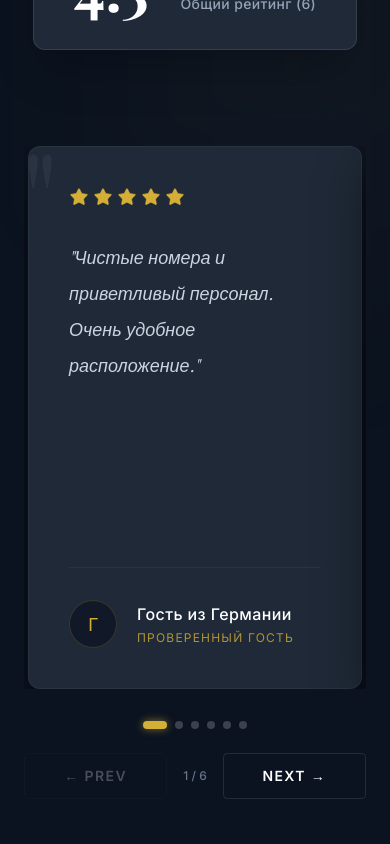
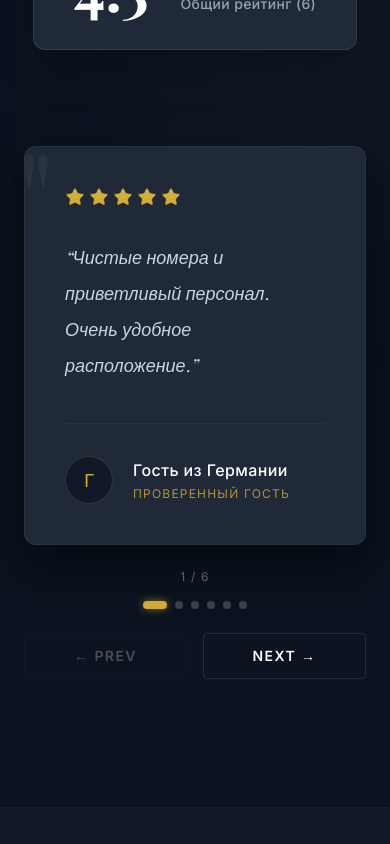
Before and after one commit to mirkomilablayev/afrosiyob-regency-hotel, a Next.js app: page / in a window 390 px wide. Shown: the part 6600-7444 px from the top of the page. Built offline with nearby package versions, Linux system fonts and the light colour scheme; a web font is replaced by a local one.

Commit message:
Fix mobile reviews: show one card at a time with Prev/Next buttons

```diff
--- a/src/components/Reviews.tsx
+++ b/src/components/Reviews.tsx
@@ -1,6 +1,6 @@
 'use client';
 
-import { useState, useRef } from 'react';
+import { useState } from 'react';
 import { Star, StarHalf } from 'lucide-react';
 import { useLanguage } from '@/context/LanguageContext';
 
@@ -14,7 +14,7 @@ function ReviewCard({ review, t }: { review: { id: number; text: string; author:
                 ))}
             </div>
             <p className="text-slate-300 text-lg leading-loose mb-10 italic relative z-10 font-serif flex-1">
-                "{review.text}"
+                &ldquo;{review.text}&rdquo;
             </p>
             <div className="flex items-center mt-auto border-t border-white/5 pt-8">
                 <div className="w-12 h-12 rounded-full bg-secondaryBg flex items-center justify-center text-goldPrimary border border-goldPrimary/20 font-serif text-lg shrink-0">
@@ -32,7 +32,6 @@ function ReviewCard({ review, t }: { review: { id: number; text: string; author:
 export default function Reviews() {
     const { t } = useLanguage();
     const [activeIdx, setActiveIdx] = useState(0);
-    const touchStartX = useRef<number | null>(null);
 
     const reviews = [
         { id: 1, text: t.reviews.review1, author: t.reviews.author1 },
@@ -40,22 +39,8 @@ export default function Reviews() {
         { id: 3, text: t.reviews.review3, author: t.reviews.author3 },
         { id: 4, text: t.reviews.review4, author: t.reviews.author4 },
         { id: 5, text: t.reviews.review5, author: t.reviews.author5 },
-        { id: 6, text: t.reviews.review6, author: t.reviews.author6 }
+        { id: 6, text: t.reviews.review6, author: t.reviews.author6 },
     ];
-
-    const handleTouchStart = (e: React.TouchEvent) => {
-        touchStartX.current = e.touches[0].clientX;
-    };
-
-    const handleTouchEnd = (e: React.TouchEvent) => {
-        if (touchStartX.current === null) return;
-        const diff = touchStartX.current - e.changedTouches[0].clientX;
-        if (Math.abs(diff) > 40) {
-            if (diff > 0) setActiveIdx(prev => Math.min(prev + 1, reviews.length - 1));
-            else setActiveIdx(prev => Math.max(prev - 1, 0));
-        }
-        touchStartX.current = null;
-    };
 
     return (
         <section id="reviews" className="py-32 bg-background relative border-b border-white/5">
@@ -72,7 +57,7 @@ export default function Reviews() {
                         <h2 className="text-4xl md:text-6xl font-serif text-white font-bold mb-6">
                             {t.reviews.title}
                         </h2>
-                        <div className="w-16 h-px bg-goldPrimary rounded-full lg:mx-0 mx-auto"></div>
+                        <div className="w-16 h-px bg-goldPrimary rounded-full lg:mx-0 mx-auto" />
                     </div>
 
                     <div className="flex items-center space-x-8 bg-cardBg border border-white/10 px-10 py-8 rounded-xl shadow-2xl">
@@ -90,34 +75,26 @@ export default function Reviews() {
                     </div>
                 </div>
 
-                {/* ── MOBILE: Swipeable carousel ── */}
+                {/* ── MOBILE: One card at a time ── */}
                 <div className="md:hidden">
-                    <div
-                        className="overflow-hidden"
-                        onTouchStart={handleTouchStart}
-                        onTouchEnd={handleTouchEnd}
-                    >
-                        <div
-                            className="flex transition-transform duration-500 ease-[cubic-bezier(0.25,0.46,0.45,0.94)]"
-                            style={{ transform: `translateX(-${activeIdx * 100}%)` }}
-                        >
-                            {reviews.map((review) => (
-                                <div key={review.id} className="w-full shrink-0 px-1">
-                                    <ReviewCard review={review} t={t} />
-                                </div>
-                            ))}
-                        </div>
-                    </div>
+
+                    {/* Only the active review is rendered */}
+                    <ReviewCard review={reviews[activeIdx]} t={t} />
+
+                    {/* Counter */}
+                    <p className="text-center text-slate-500 text-xs tracking-widest uppercase mt-6 mb-4">
+                        {activeIdx + 1} / {reviews.length}
+                    </p>
 
                     {/* Dot indicators */}
-                    <div className="flex justify-center items-center space-x-2 mt-8">
+                    <div className="flex justify-center items-center space-x-2 mb-6">
                         {reviews.map((_, idx) => (
                             <button
                                 key={idx}
                                 onClick={() => setActiveIdx(idx)}
                                 className={`rounded-full transition-all duration-300 ${idx === activeIdx
-                                    ? 'w-6 h-2 bg-goldPrimary shadow-[0_0_8px_rgba(212,175,55,0.6)]'
-                                    : 'w-2 h-2 bg-white/20 hover:bg-white/40'
+                                        ? 'w-6 h-2 bg-goldPrimary shadow-[0_0_8px_rgba(212,175,55,0.6)]'
+                                        : 'w-2 h-2 bg-white/20 hover:bg-white/40'
                                     }`}
                                 aria-label={`Review ${idx + 1}`}
                             />
@@ -125,7 +102,7 @@ export default function Reviews() {
                     </div>
 
                     {/* Prev / Next buttons */}
-                    <div className="flex items-center justify-between mt-6 gap-4">
+                    <div className="flex gap-4">
                         <button
                             onClick={() => setActiveIdx(prev => Math.max(prev - 1, 0))}
                             disabled={activeIdx === 0}
@@ -133,9 +110,6 @@ export default function Reviews() {
                         >
                             ← Prev
                         </button>
-                        <span className="text-slate-500 text-xs font-medium shrink-0">
-                            {activeIdx + 1} / {reviews.length}
-                        </span>
                         <button
                             onClick={() => setActiveIdx(prev => Math.min(prev + 1, reviews.length - 1))}
                             disabled={activeIdx === reviews.length - 1}
@@ -144,6 +118,7 @@ export default function Reviews() {
                             Next →
                         </button>
                     </div>
+
                 </div>
 
                 {/* ── DESKTOP: 3-column grid ── */}
```
